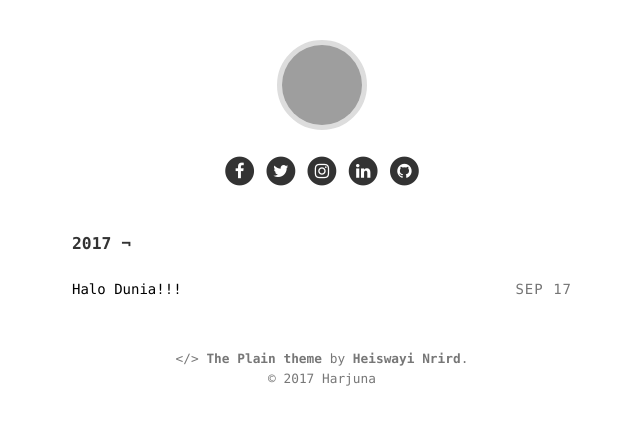
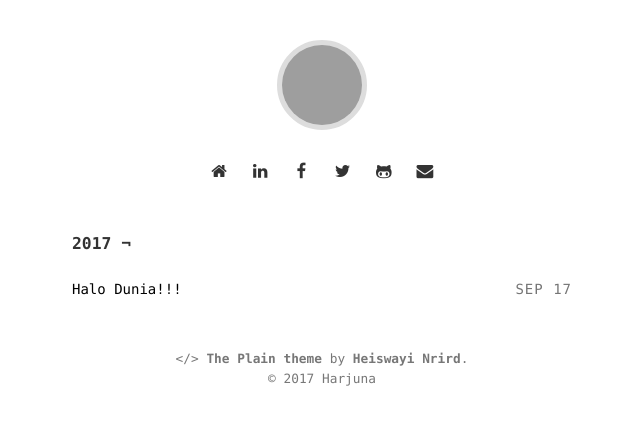
Before and after one commit to harjunacandra/harjuna.github.io, a Jekyll site: the page built from index.html, in a window 1280 px wide. Shown: the top 425 px of the page, without its empty margins (318-958 px from the left). Built offline with Jekyll 4.4.1, drawn with Linux system fonts in a browser that asks for light colours; grey boxes are pictures that could not be loaded.

Commit message:
ganti semua icon

```diff
--- a/_includes/socmed.html
+++ b/_includes/socmed.html
@@ -1,32 +1,32 @@
 <div class="text-center">
-	<a href="https://www.facebook.com/harjunacandra" class="color-icon no-border" title="Twitter">
+		<a href="https://harjuna.web.id" class="color-icon no-border" title="Home">
                 <span class="fa-stack fa-lg">
-  			<i class="fa fa-circle fa-stack-2x"></i>
-  			<i class="fa fa-facebook fa-stack-1x fa-inverse"></i>
+                        <i class="fa fa-home fa-stack-1x"></i>
+                </span>
+        </a>
+        <a href="https://www.linkedin.com/in/harjunacandra/" class="color-icon no-border" title="LinkedIn">
+                <span class="fa-stack fa-lg">
+                        <i class="fa fa-linkedin  fa-stack-1x"></i>
+                </span>
+        </a>
+        <a href="https://www.facebook.com/harjunacandra" class="color-icon no-border" title="Facebook">
+                <span class="fa-stack fa-lg">
+                        <i class="fa fa-facebook fa-stack-1x"></i>
                 </span>
         </a>
         <a href="https://www.twitter.com/harjunacandra" class="color-icon no-border" title="Twitter">
                 <span class="fa-stack fa-lg">
-  			<i class="fa fa-circle fa-stack-2x"></i>
-  			<i class="fa fa-twitter fa-stack-1x fa-inverse"></i>
-		</span>
-	</a>
-	<a href="https://www.instagram.com/harjunacandra" class="color-icon no-border" title="Twitter">
-		<span class="fa-stack fa-lg">
-  			<i class="fa fa-circle fa-stack-2x"></i>
-  			<i class="fa fa-instagram fa-stack-1x fa-inverse"></i>
-		</span>
-	</a>
-	<a href="https://www.linkedin.com/in/harjunacandra/" class="color-icon no-border" title="Twitter">
-		<span class="fa-stack fa-lg">
-  			<i class="fa fa-circle fa-stack-2x"></i>
-  			<i class="fa fa-linkedin  fa-stack-1x fa-inverse"></i>
+                        <i class="fa fa-twitter fa-stack-1x"></i>
                 </span>
         </a>
         <a href="https://github.com/harjunacandra" class="color-icon no-border" title="Github">
                 <span class="fa-stack fa-lg">
-			<i class="fa fa-circle fa-stack-2x"></i>
-			<i class="fa fa-github fa-stack-1x fa-inverse"></i>
+                        <i class="fa fa-github-alt fa-stack-1x"></i>
+                </span>
+        </a>
+		<a href="mailto:me[at]harjuna.web.id" class="color-icon no-border" title="Mail">
+                <span class="fa-stack fa-lg">
+                        <i class="fa fa-envelope fa-stack-1x"></i>
                 </span>
         </a>
 </div>
```
Lines whose indentation alone changed are shown as unchanged.
